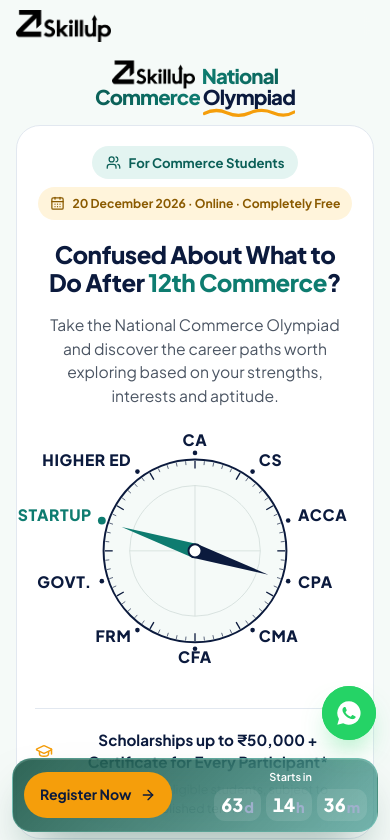
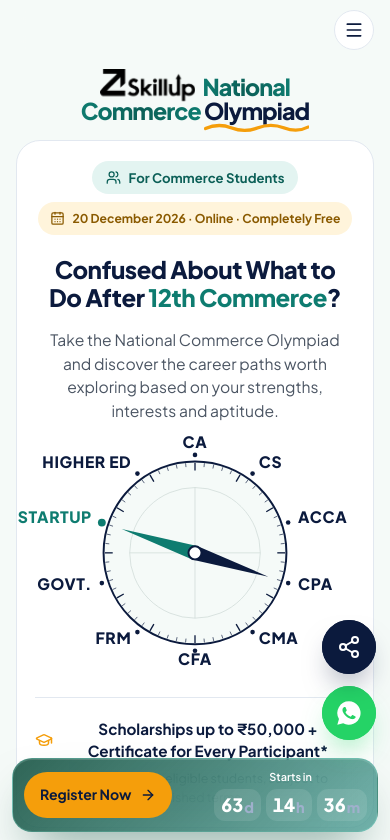
Before and after one commit to mardimanisha/acca-olympiad, a Next.js app: page / in a window 390 px wide. Shown: the top 840 px of the page. Built offline with nearby package versions, Linux system fonts and the light colour scheme.

Commit message:
Add header logo and mobile menu components; implement logo animation on scroll

```diff
--- a/src/app/globals.css
+++ b/src/app/globals.css
@@ -126,3 +126,17 @@
     @apply text-[0.78rem] text-subtle;
   }
 }
+
+/* Pinned mobile logo slides to the header's left edge; see components/hero/hero-logo.tsx. */
+@keyframes hero-logo-slide {
+  to { transform: translateX(var(--logo-dx)); }
+}
+@media (max-width: 639px) {
+  @supports (animation-timeline: scroll()) {
+    [data-logo-slide] {
+      animation: hero-logo-slide linear both;
+      animation-timeline: scroll(root);
+      animation-range: 0px var(--logo-d);
+    }
+  }
+}
--- a/src/app/page.tsx
+++ b/src/app/page.tsx
@@ -4,6 +4,7 @@
 import { Conversation } from "@/components/sections/conversation";
 import { CareerExplorer } from "@/components/sections/career-explorer";
 import { Faq } from "@/components/sections/faq";
+import { PinnedLogo } from "@/components/hero/hero-logo";
 import { Hero } from "@/components/sections/hero";
 import { TopBar } from "@/components/top-bar";
 import { Mentor } from "@/components/sections/mentor";
@@ -15,6 +16,7 @@
   return (
     <main>
       <TopBar />
+      <PinnedLogo />
       <Hero />
       <Conversation />
       <CareerExplorer />
--- a/src/components/floating.tsx
+++ b/src/components/floating.tsx
@@ -2,7 +2,7 @@
 
 import { useEffect, useState } from "react";
 import { AnimatePresence, motion } from "motion/react";
-import { ArrowRight } from "lucide-react";
+import { ArrowRight, Share2 } from "lucide-react";
 import { buttonVariants } from "@/components/ui/button";
 import { Countdown } from "@/components/hero/countdown";
 import { WhatsAppIcon } from "@/components/mascots";
@@ -28,6 +28,17 @@
   return past;
 }
 
+/** Native share sheet where available; otherwise a prefilled WhatsApp message. */
+async function shareWithPeers() {
+  const data = { title: document.title, text: "Check out this Olympiad — worth a look!", url: "https://acca-olympiad.vercel.app/" };
+  try {
+    if (navigator.share) await navigator.share(data);
+    else window.open(`https://wa.me/?text=${encodeURIComponent(`${data.text} ${data.url}`)}`, "_blank", "noopener");
+  } catch {
+    // share cancelled
+  }
+}
+
 /** Bottom-centre sticky CTA (button + countdown) and the WhatsApp community button. */
 export function FloatingActions() {
   const showBar = usePastHero();
@@ -45,7 +56,7 @@
         whileTap={{ scale: 0.95 }}
         transition={{ delay: 1.2, type: "spring", stiffness: 260, damping: 18 }}
         className={cn(
-          "fixed right-3.5 z-50 flex items-center gap-2.5 rounded-full bg-wa font-extrabold text-white shadow-[0_16px_30px_-12px_rgba(37,211,102,.7)] transition-[bottom] duration-500 sm:right-[22px] sm:py-[9px] sm:pr-[18px] sm:pl-[9px] sm:text-[0.9rem]",
+          "fixed right-3.5 z-50 flex items-center gap-2.5 rounded-full bg-wa font-extrabold text-white shadow-[0_16px_30px_-12px_rgba(37,211,102,.7)] transition-[bottom] duration-500 sm:right-[22px] sm:w-[220px] sm:py-[9px] sm:pr-[18px] sm:pl-[9px] sm:text-[0.9rem]",
           showBar ? "bottom-[104px] sm:bottom-[132px] lg:bottom-[22px]" : "bottom-4 sm:bottom-[22px]",
         )}
       >
@@ -54,6 +65,26 @@
         </span>
         <span className="max-sm:hidden">Join the community</span>
       </motion.a>
+
+      <motion.button
+        type="button"
+        onClick={shareWithPeers}
+        aria-label="Share with peers"
+        initial={{ opacity: 0, scale: 0.6, y: 20 }}
+        animate={{ opacity: 1, scale: 1, y: 0 }}
+        whileHover={{ scale: 1.05 }}
+        whileTap={{ scale: 0.95 }}
+        transition={{ delay: 1.35, type: "spring", stiffness: 260, damping: 18 }}
+        className={cn(
+          "fixed right-3.5 z-50 flex cursor-pointer items-center gap-2.5 rounded-full bg-navy font-extrabold text-white shadow-[0_16px_30px_-12px_rgba(11,26,61,.6)] transition-[bottom] duration-500 sm:right-[22px] sm:w-[220px] sm:py-[9px] sm:pr-[18px] sm:pl-[9px] sm:text-[0.9rem]",
+          showBar ? "bottom-[170px] sm:bottom-[200px] lg:bottom-[90px]" : "bottom-[82px] sm:bottom-[90px]",
+        )}
+      >
+        <span className="grid size-[54px] place-items-center rounded-full bg-navy sm:size-[38px] sm:bg-white">
+          <Share2 className="size-6 text-white sm:size-5 sm:text-navy" />
+        </span>
+        <span className="max-sm:hidden">Share with peers</span>
+      </motion.button>
 
       <AnimatePresence>
         {showBar && (
--- /dev/null
+++ b/src/components/header-logo.tsx
@@ -0,0 +1,13 @@
+import Image from "next/image";
+
+/**
+ * Header logo. On mobile it is invisible and only reserves the slot (`#header-logo-slot`) that the hero heading's
+ * logo travels to on scroll. Visible from `sm` up.
+ */
+export function HeaderLogo() {
+  return (
+    <a id="header-logo-slot" href="#s01" aria-label="ZSkillup home" className="max-sm:pointer-events-none max-sm:invisible">
+      <Image src="/zskillup-logo-black.png" alt="ZSkillup" width={95} height={32} className="h-8 w-auto" preload />
+    </a>
+  );
+}
--- /dev/null
+++ b/src/components/hero/hero-logo.tsx
@@ -0,0 +1,90 @@
+"use client";
+
+import Image from "next/image";
+import { useEffect, useRef } from "react";
+
+const SRC = "/zskillup-logo-black.png";
+
+/**
+ * Logo slot inside the hero heading. From `sm` up it is the visible logo; on mobile it is an invisible placeholder
+ * that keeps the heading's layout while `PinnedLogo` sits on top of it.
+ */
+export function HeroLogoHome() {
+  return (
+    <span
+      id="hero-logo-home"
+      className="mr-1 inline-block h-[1.38em] w-[calc(1.38em*95/32)] translate-y-[0.22em] align-baseline max-sm:invisible"
+    >
+      <Image src={SRC} alt="ZSkillup" width={95} height={32} className="h-full w-auto" />
+    </span>
+  );
+}
+
+/**
+ * Mobile only. Starts exactly over `#hero-logo-home`, rises with the page, then pins in the header's logo slot
+ * (`#header-logo-slot`). The vertical pin is `position: sticky`, so it is handled by the browser's scroller and cannot
+ * jitter. The sideways travel is a scroll-driven CSS animation (see `globals.css`); browsers without
+ * `animation-timeline` fall back to updating it on scroll.
+ */
+export function PinnedLogo() {
+  const wrap = useRef<HTMLDivElement>(null);
+  const logo = useRef<HTMLAnchorElement>(null);
+
+  useEffect(() => {
+    const wrap0 = wrap.current;
+    const logo0 = logo.current;
+    const home = document.getElementById("hero-logo-home");
+    const slot = document.getElementById("header-logo-slot");
+    const before = wrap0?.previousElementSibling as HTMLElement | null;
+    if (!wrap0 || !logo0 || !home || !slot || !before) return;
+    const native = CSS.supports("animation-timeline: scroll()");
+    let dx = 0;
+    let d = 1;
+
+    const measure = () => {
+      const h = home.getBoundingClientRect();
+      const s = slot.getBoundingClientRect();
+      const wrapTop = wrap0.parentElement!.getBoundingClientRect().top + window.scrollY + before.offsetHeight;
+      const homeTop = h.top + window.scrollY;
+      const offset = homeTop - wrapTop; // resting distance of the logo below the sticky wrapper
+      d = Math.max(1, homeTop - s.top); // scroll distance until the logo reaches the header slot
+      dx = s.left - h.left;
+      wrap0.style.top = `${s.top - offset}px`;
+      logo0.style.top = `${offset}px`;
+      logo0.style.left = `${h.left}px`;
+      logo0.style.setProperty("--logo-d", `${d}px`);
+      logo0.style.setProperty("--logo-dx", `${dx}px`);
+      logo0.style.visibility = "visible";
+      if (!native) slide();
+    };
+    const slide = () => {
+      const p = Math.min(1, Math.max(0, window.scrollY / d));
+      logo0.style.transform = `translateX(${dx * p}px)`;
+    };
+
+    measure();
+    const ro = new ResizeObserver(measure);
+    ro.observe(document.documentElement);
+    ro.observe(home);
+    if (!native) window.addEventListener("scroll", slide, { passive: true });
+    return () => {
+      ro.disconnect();
+      window.removeEventListener("scroll", slide);
+    };
+  }, []);
+
+  return (
+    <div ref={wrap} aria-hidden={false} className="pointer-events-none sticky z-50 h-0 sm:hidden">
+      <a
+        ref={logo}
+        data-logo-slide
+        href="#s01"
+        aria-label="ZSkillup home"
+        style={{ visibility: "hidden" }}
+        className="pointer-events-auto absolute block h-8 w-[calc(2rem*95/32)]"
+      >
+        <Image src={SRC} alt="ZSkillup" width={95} height={32} className="h-full w-auto" />
+      </a>
+    </div>
+  );
+}
--- /dev/null
+++ b/src/components/mobile-menu.tsx
@@ -0,0 +1,64 @@
+"use client";
+
+import { Menu, X } from "lucide-react";
+import { useEffect, useState } from "react";
+import { NAV } from "@/lib/content";
+
+/** Hamburger menu with the header nav links, shown below `lg` where the nav pills are hidden. */
+export function MobileMenu() {
+  const [open, setOpen] = useState(false);
+
+  useEffect(() => {
+    if (!open) return;
+    const onKey = (e: KeyboardEvent) => e.key === "Escape" && setOpen(false);
+    window.addEventListener("keydown", onKey);
+    return () => window.removeEventListener("keydown", onKey);
+  }, [open]);
+
+  return (
+    <div className="lg:hidden">
+      <button
+        type="button"
+        aria-label={open ? "Close menu" : "Open menu"}
+        aria-expanded={open}
+        aria-controls="mobile-menu"
+        onClick={() => setOpen((o) => !o)}
+        className="grid size-10 place-items-center rounded-full border border-line bg-white text-navy"
+      >
+        {open ? <X className="size-5" /> : <Menu className="size-5" />}
+      </button>
+      {open && (
+        <>
+          <div className="fixed inset-0 top-0 -z-10 bg-navy/20" onClick={() => setOpen(false)} aria-hidden />
+          <nav
+            id="mobile-menu"
+            className="absolute inset-x-0 top-full border-t border-line bg-white px-4 py-3 shadow-lg"
+          >
+            <ul className="mx-auto flex max-w-[1104px] flex-col">
+              {NAV.map((n) => (
+                <li key={n.href}>
+                  <a
+                    href={n.href}
+                    onClick={() => setOpen(false)}
+                    className="block rounded-xl px-3 py-3 text-center text-[1.02rem] font-semibold text-navy hover:bg-mint hover:text-teal-deep"
+                  >
+                    {n.label}
+                  </a>
+                </li>
+              ))}
+              <li className="mt-1 sm:hidden">
+                <a
+                  href="#register"
+                  onClick={() => setOpen(false)}
+                  className="block rounded-full bg-teal px-4 py-3 text-center text-[0.95rem] font-bold text-white"
+                >
+                  Register Now
+                </a>
+              </li>
+            </ul>
+          </nav>
+        </>
+      )}
+    </div>
+  );
+}
--- a/src/components/sections/assessment.tsx
+++ b/src/components/sections/assessment.tsx
@@ -11,7 +11,7 @@
   Smile,
 } from "lucide-react";
 import { buttonVariants } from "@/components/ui/button";
-import { Item, Stagger, Tile } from "@/components/motion";
+import { Stagger, Tile } from "@/components/motion";
 import { Section, SectionHead, Wrap } from "@/components/site";
 import { KEY_FACTS, STEPS } from "@/lib/content";
 import { cn } from "@/lib/utils";
@@ -80,9 +80,6 @@
               </p>
             </div>
           </Tile>
-          <Item className="note-s -mt-1 lg:col-span-2">
-            Question pattern, marking scheme, start time and device requirements will be published once confirmed.
-          </Item>
         </Stagger>
       </Wrap>
     </Section>
--- a/src/components/sections/career-explorer.tsx
+++ b/src/components/sections/career-explorer.tsx
@@ -163,8 +163,8 @@
       </div>
 
       <div className="flex-1 px-4 pb-5 sm:px-8 sm:pb-8 lg:pb-5">
-        <table className="w-full lg:h-full border-separate border-spacing-0 overflow-hidden rounded-2xl border border-line text-left text-[0.88rem]">
-          <tbody className="[&_td]:border-t [&_td]:border-line [&_td]:px-4 [&_td]:py-2 lg:[&_td]:py-2 [&_th]:border-t [&_th]:border-line [&_th]:bg-mint [&_th]:px-4 [&_th]:py-2 [&_th]:align-top [&_th]:text-[0.68rem] [&_th]:font-extrabold [&_th]:tracking-[0.12em] [&_th]:whitespace-nowrap [&_th]:text-teal-deep [&_th]:uppercase [&_tr:first-child_td]:border-t-0 [&_tr:first-child_th]:border-t-0">
+        <table className="w-full max-sm:table-fixed lg:h-full border-separate border-spacing-0 overflow-hidden rounded-2xl border border-line text-left text-[0.88rem]">
+          <tbody className="[&_td]:border-t [&_td]:border-line [&_td]:px-4 [&_td]:py-2 lg:[&_td]:py-2 max-sm:[&_td]:px-3 max-sm:[&_td]:break-words max-sm:[&_th]:w-[34%] max-sm:[&_th]:px-3 max-sm:[&_th]:break-words [&_th]:border-t [&_th]:border-line [&_th]:bg-mint [&_th]:px-4 [&_th]:py-2 [&_th]:align-top [&_th]:text-[0.68rem] [&_th]:font-extrabold [&_th]:tracking-[0.12em] sm:[&_th]:whitespace-nowrap [&_th]:text-teal-deep [&_th]:uppercase [&_tr:first-child_td]:border-t-0 [&_tr:first-child_th]:border-t-0">
             <tr>
               <th scope="row">What you&apos;ll do</th>
               <td>{c.work}</td>
@@ -205,7 +205,6 @@
             <tr>
               <th scope="row">
                 Salary / year
-                <span className="mt-1.5 block text-[0.6rem] tracking-[0.04em] text-amber-ink normal-case">Sample data · verify</span>
               </th>
               <td>
                 {c.sal.map((s, k) => (
--- a/src/components/sections/hero.tsx
+++ b/src/components/sections/hero.tsx
@@ -1,8 +1,8 @@
-import Image from "next/image";
 import { CalendarDays, Clock, Compass as CompassIcon, FileChartColumn, GraduationCap, Users } from "lucide-react";
 import { Stagger, Tile } from "@/components/motion";
 import { Wrap } from "@/components/site";
 import { Compass } from "@/components/hero/compass";
+import { HeroLogoHome } from "@/components/hero/hero-logo";
 import { RegisterForm } from "@/components/hero/register-form";
 import { EVENT } from "@/lib/content";
 
@@ -18,16 +18,14 @@
 
       <Wrap>
         <div className="relative mb-4 flex flex-col items-center text-center sm:mb-6">
-          <h1 className="text-[clamp(1.27rem,3.35vw,2.4rem)] leading-[1.05] font-black tracking-[-0.04em] text-balance text-navy">
-            <Image
-              src="/zskillup-logo-black.png"
-              alt="ZSkillup"
-              width={95}
-              height={32}
-              className="mr-1 inline-block h-[1.38em] w-auto translate-y-[0.22em] align-baseline"
-            />{" "}
+          <h1 id="hero-title" className="text-[1.45rem] sm:text-[clamp(1.27rem,3.35vw,2.4rem)] leading-[1.05] font-black tracking-[-0.04em] text-balance text-navy">
+            <HeroLogoHome />{" "}
             <span className="bg-gradient-to-r from-teal via-teal-deep to-teal bg-clip-text text-transparent">
-              National Commerce
+              National
+            </span>
+            <br className="sm:hidden" />
+            <span className="bg-gradient-to-r from-teal via-teal-deep to-teal bg-clip-text text-transparent sm:ml-[0.25em]">
+              Commerce
             </span>{" "}
             <span className="relative inline-block">
               Olympiad
@@ -49,7 +47,7 @@
           </h1>
         </div>
         <Stagger className="grid gap-3.5 sm:gap-5 lg:grid-cols-[minmax(0,1fr)_420px] lg:grid-rows-[minmax(max(640px,calc(100svh-140px)),auto)_auto]" step={0.1}>
-          <Tile pad="none" className="flex min-h-[calc(100svh-130px)] flex-col items-center px-[18px] pt-5 pb-5 text-center sm:min-h-[max(600px,calc(100svh-140px))] sm:px-11 sm:pt-8 sm:pb-7 lg:min-h-0">
+          <Tile pad="none" className="flex flex-col items-center px-[18px] pt-5 pb-5 text-center sm:min-h-[max(600px,calc(100svh-140px))] sm:px-11 sm:pt-8 sm:pb-7 lg:min-h-0">
             <div className="flex flex-wrap justify-center gap-2">
               <span className="inline-flex items-center gap-2 rounded-full bg-mint px-3.5 py-[7px] text-[0.82rem] font-bold text-teal-deep">
                 <Users className="size-[15px]" />
@@ -67,7 +65,7 @@
               Take the National Commerce Olympiad and discover the career paths worth exploring based on your strengths,
               interests and aptitude.
             </p>
-            <div className="relative mt-3 min-h-[150px] w-full flex-1 sm:mt-4 sm:min-h-[220px]">
+            <div className="relative mt-3 aspect-[490/368] w-full flex-none sm:mt-4 sm:aspect-auto sm:min-h-[220px] sm:flex-1">
               <Compass />
             </div>
             <ul className="mt-3 flex-col items-center gap-2 max-sm:hidden sm:flex sm:flex-row sm:flex-wrap sm:justify-center sm:gap-x-5">
@@ -87,13 +85,13 @@
             </div>
           </Tile>
 
-          <Tile id="register" pad="none" className="flex scroll-mt-20 flex-col px-5 py-6 sm:p-8 lg:p-7">
+          <Tile id="register" pad="none" className="flex scroll-mt-20 flex-col px-5 py-6 max-lg:order-4 sm:p-8 lg:p-7">
             <h2 className="text-2xl font-extrabold tracking-[-0.02em] lg:text-[1.35rem]">Register Free</h2>
             <p className="mt-1 text-[0.86rem] text-subtle">Takes under 2 minutes · Confirmation on WhatsApp</p>
             <RegisterForm />
           </Tile>
 
-          <div className="grid min-w-0 gap-3.5 sm:grid-cols-3 sm:gap-5">
+          <div className="grid min-w-0 gap-3.5 max-lg:order-2 sm:grid-cols-3 sm:gap-5">
             <Tile
               tone="amber"
               pad="none"
@@ -135,7 +133,7 @@
             </Tile>
           </div>
 
-          <Tile tone="navy" pad="none" className="flex flex-col justify-center p-6 sm:px-8 sm:py-7">
+          <Tile tone="navy" pad="none" className="flex flex-col justify-center p-6 max-lg:order-3 sm:px-8 sm:py-7">
             <span className="eyebrow">Olympiad day</span>
             <span className="mt-1.5 block text-[clamp(1.9rem,2.8vw,2.4rem)] leading-[1.05] font-extrabold tracking-[-0.03em] text-white">
               {EVENT.dateLabel}
--- a/src/components/sections/mentor.tsx
+++ b/src/components/sections/mentor.tsx
@@ -99,7 +99,7 @@
           </Tile>
 
           {CREDENTIALS.map((c) => (
-            <Tile key={c.big} tone={c.tone} pad="none" className="relative flex flex-col justify-end p-[18px] sm:p-6">
+            <Tile key={c.big} tone={c.tone} pad="none" className="relative flex flex-col justify-end px-[18px] pb-[18px] pt-[62px] sm:px-6 sm:pb-6 sm:pt-[68px]">
               <c.art />
               <b
                 className={`block text-[1.3rem] leading-[1.1] font-extrabold tracking-[-0.02em] sm:text-[1.6rem] ${
--- a/src/components/sections/videos.tsx
+++ b/src/components/sections/videos.tsx
@@ -66,7 +66,7 @@
             <small className="text-[0.9rem] font-semibold text-subtle">Quick answers to the questions students ask most</small>
           </Item>
 
-          <div className="-mx-4 flex snap-x snap-mandatory gap-3 overflow-x-auto px-4 [scrollbar-width:none] sm:mx-0 sm:grid sm:grid-cols-4 sm:gap-5 sm:overflow-visible sm:px-0 lg:col-span-4">
+          <div className="-mx-4 flex scroll-px-4 snap-x snap-mandatory gap-3 overflow-x-auto px-4 [scrollbar-width:none] sm:mx-0 sm:grid sm:grid-cols-4 sm:gap-5 sm:overflow-visible sm:px-0 lg:col-span-4">
             {REELS.map((r, i) => (
               <Tile
                 key={r.title}
--- a/src/components/top-bar.tsx
+++ b/src/components/top-bar.tsx
@@ -1,6 +1,7 @@
-import Image from "next/image";
+import { HeaderLogo } from "@/components/header-logo";
 import { buttonVariants } from "@/components/ui/button";
 import { Wrap } from "@/components/site";
+import { MobileMenu } from "@/components/mobile-menu";
 import { NavPills } from "@/components/nav-pills";
 import { cn } from "@/lib/utils";
 
@@ -15,15 +16,16 @@
 
 function SiteHeader() {
   return (
-    <header className="bg-canvas/90 backdrop-blur-md">
+    <header className="relative bg-canvas/90 backdrop-blur-md">
       <Wrap className="flex items-center justify-between py-2.5 sm:py-3">
-        <a href="#s01" aria-label="ZSkillup home">
-          <Image src="/zskillup-logo-black.png" alt="ZSkillup" width={95} height={32} className="h-8 w-auto" preload />
-        </a>
+        <HeaderLogo />
         <NavPills />
-        <a href="#register" className={cn(buttonVariants({ variant: "brand", size: "pill-sm" }), "max-sm:hidden")}>
-          Register Now
-        </a>
+        <div className="flex items-center gap-2.5">
+          <a href="#register" className={cn(buttonVariants({ variant: "brand", size: "pill-sm" }), "max-sm:hidden")}>
+            Register Now
+          </a>
+          <MobileMenu />
+        </div>
       </Wrap>
     </header>
   );
```
